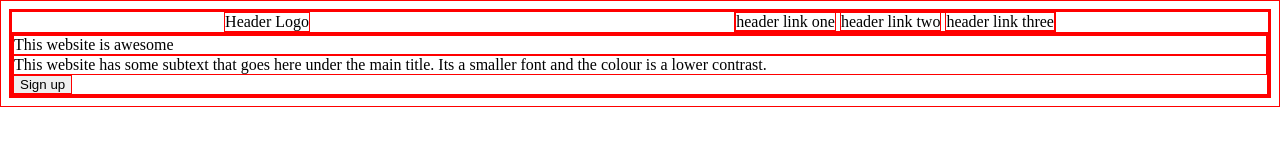
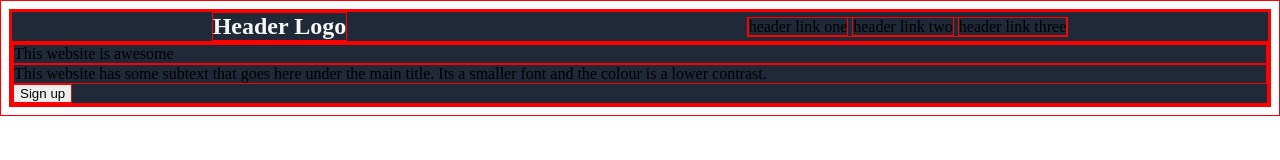
Before and after one commit to Lewisweetch26/odin-landing-page, a plain HTML site: page landing.html in a window 1280 px wide. Drawn offline with Linux system fonts and the light colour scheme.

Commit message:
logo styles added and background color hero

```diff
--- a/style.css
+++ b/style.css
@@ -5,3 +5,12 @@
     justify-content: space-around;
     align-items:center;
 }
+
+.logo {
+font-size: 24px;
+color: #F9FAF8;
+font-weight: bold;}
+
+.hero {
+    background-color: #1F2937;
+}
```
